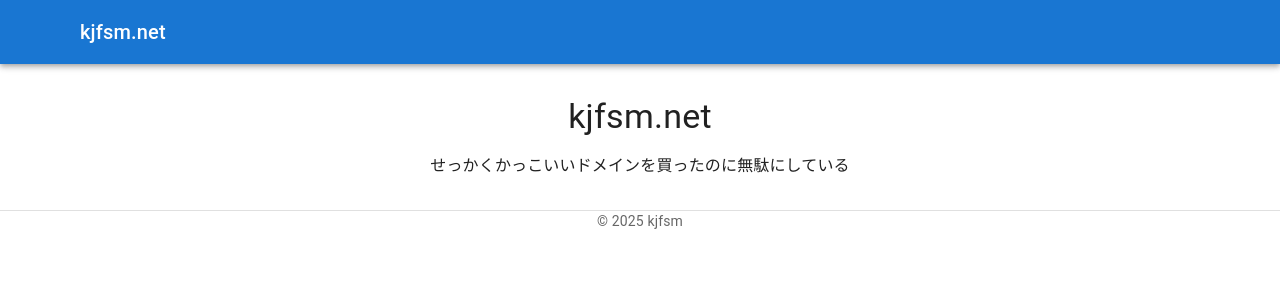
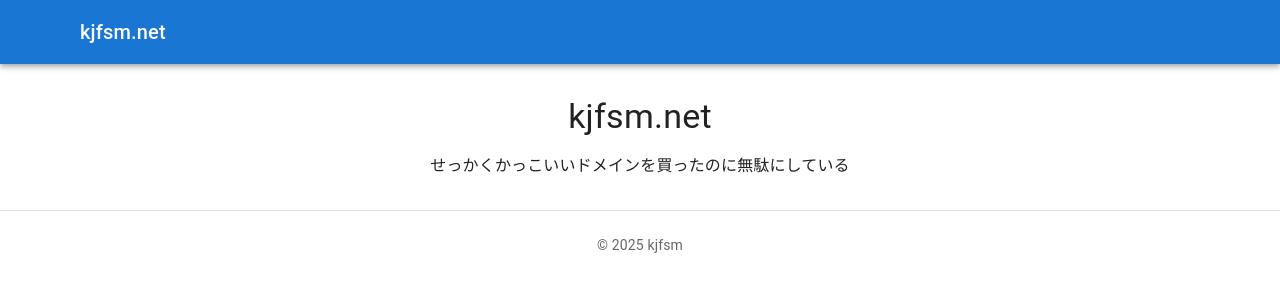
Before and after one commit to kjfsm/kjfsm.github.io, a Next.js app: page / in a window 1280 px wide. Shown: the top 300 px of the page. Built offline with nearby package versions, Linux system fonts and the light colour scheme; some icons are missing; what @mui/material-nextjs would draw is missing.

Commit message:
Footerコンポーネントのスタイルを更新し、上下のパディングを追加

```diff
--- a/src/components/Footer.tsx
+++ b/src/components/Footer.tsx
@@ -2,7 +2,13 @@ import { Container, Typography } from "@mui/material";
 
 export default function Footer() {
   return (
-    <Container component="footer" sx={{ textAlign: "center" }}>
+    <Container
+      component="footer"
+      sx={{
+        py: 3,
+        textAlign: "center",
+      }}
+    >
       <Typography variant="body2" color="text.secondary">
         © {new Date().getFullYear()} kjfsm
       </Typography>
```
